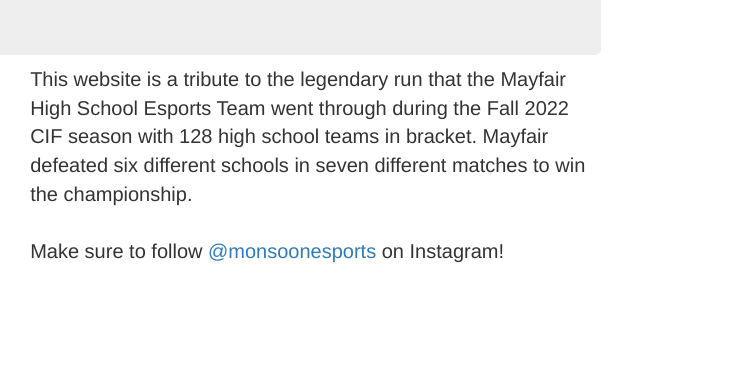
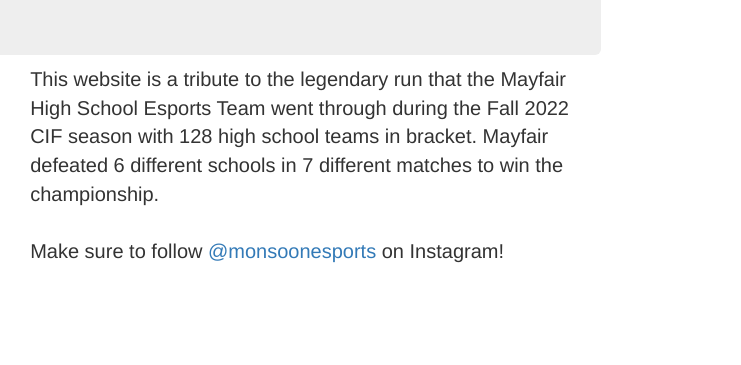
Before and after one commit to MarkR0914/Fall-2022-Mayfair-Esports, a plain HTML site: page index.html in a window 1280 px wide. Shown: the part 222-587 px from the top of the page, 539-1280 px from the left. Drawn offline with nearby package versions, Linux system fonts and the light colour scheme.

Commit message:
Update index.html

```diff
--- a/index.html
+++ b/index.html
@@ -56,8 +56,8 @@
                     <div class="col-xs-12 col-md-7">
                         <p>
                             This website is a tribute to the legendary run that the Mayfair High School Esports Team went through
-                            during the Fall 2022 CIF season with 128 high school teams in bracket. Mayfair defeated six different schools
-                            in seven different matches to win the championship.
+                            during the Fall 2022 CIF season with 128 high school teams in bracket. Mayfair defeated 6 different schools
+                            in 7 different matches to win the championship.
                             <br>
                             <br>
                             Make sure to follow
```
